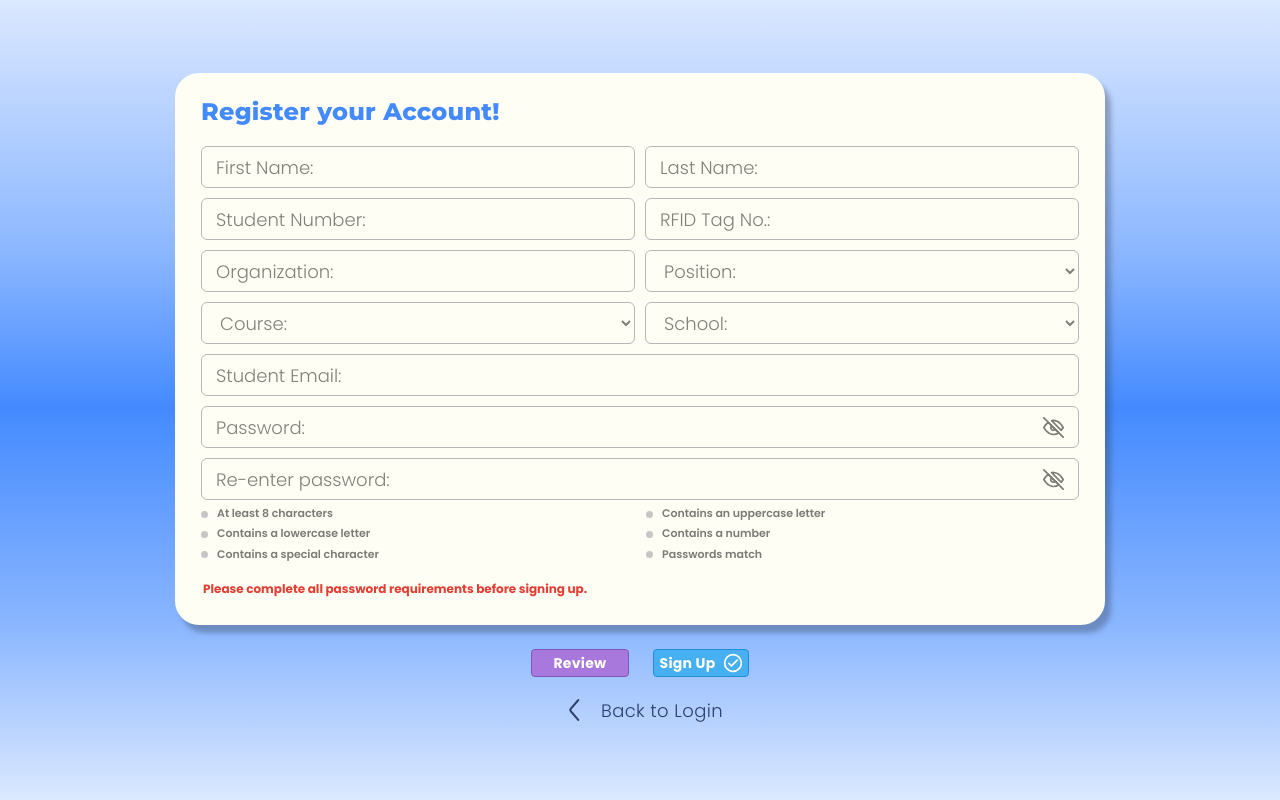
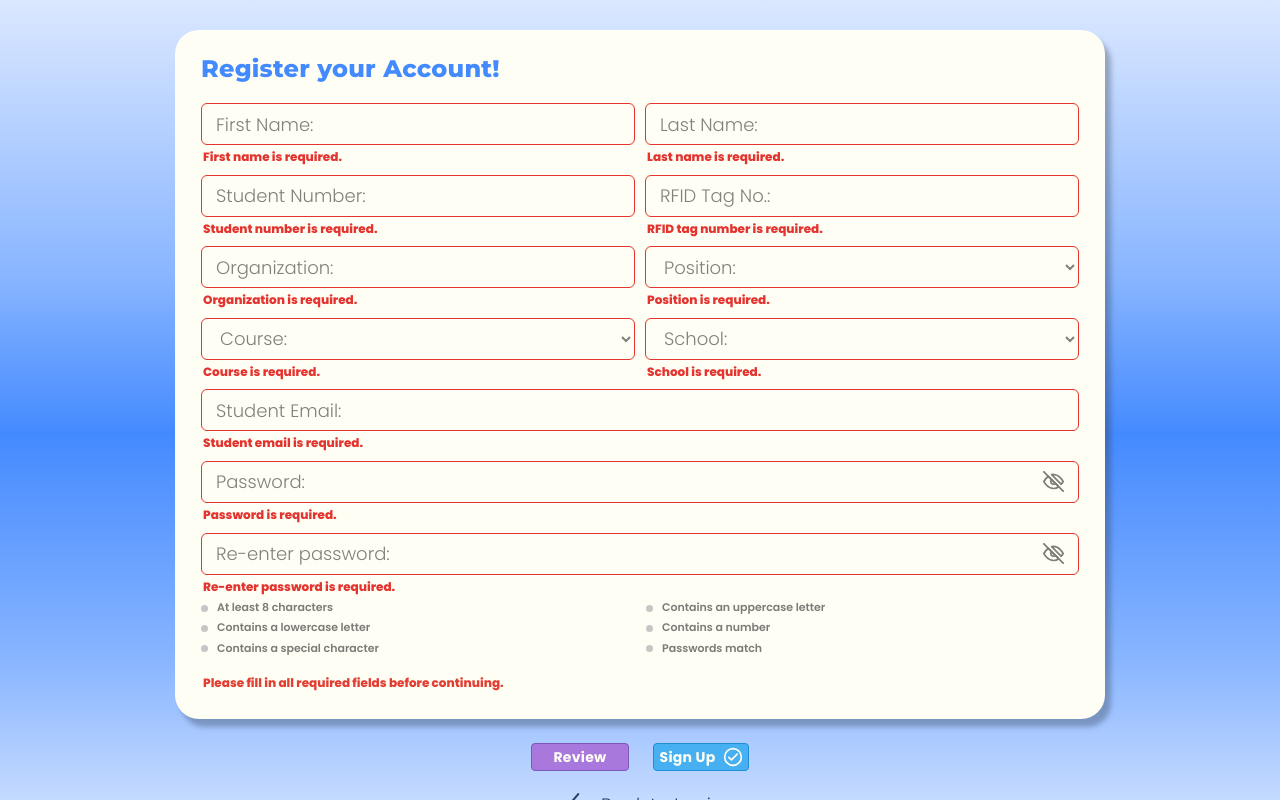
Before and after one commit to misxabien/DCSPACE_NEXT_WEB, a Next.js app: page /register in a window 1280 px wide. Both pictures are taken after a click on the button "Sign Up". Built offline with nearby package versions, Linux system fonts and the light colour scheme.

Commit message:
Provided helpful form error messages in register account page and fixed the design and spacing

```diff
--- a/app/login/login.css
+++ b/app/login/login.css
@@ -209,8 +209,12 @@
   color: #e33e33;
   font-family: var(--font-poppins), sans-serif;
   font-size: 12px;
-  font-weight: 700;
+  font-weight: 800;
   line-height: 1.35;
+}
+
+.login-scope .input[aria-invalid="true"] {
+  border-color: #e3342f;
 }
 
 .login-scope .link {
@@ -848,6 +852,26 @@
   filter: brightness(1.04);
 }
 
+.login-scope .register-field {
+  display: flex;
+  flex-direction: column;
+  gap: 4px;
+  min-width: 0;
+}
+
+.login-scope .register-field .auth-field-error {
+  margin: 0 2px;
+  color: #e3342f;
+  font-size: 12px;
+  font-weight: 800;
+  line-height: 1.3;
+}
+
+.login-scope .register-form input[aria-invalid="true"],
+.login-scope .register-form select[aria-invalid="true"] {
+  border-color: #e3342f;
+}
+
 @keyframes registerCardIn {
   from {
     opacity: 0.4;
--- a/components/RegisterAccountContent.tsx
+++ b/components/RegisterAccountContent.tsx
@@ -44,6 +44,7 @@ export function RegisterAccountContent() {
   const [password, setPassword] = useState("");
   const [confirmPassword, setConfirmPassword] = useState("");
   const [validationError, setValidationError] = useState("");
+  const [fieldErrors, setFieldErrors] = useState<Record<string, string>>({});
 
   const passwordChecks = [
     { label: "At least 8 characters", valid: password.length >= 8 },
@@ -56,13 +57,81 @@ export function RegisterAccountContent() {
 
   const passwordIsValid = passwordChecks.every((check) => check.valid);
 
+  const requiredFields = [
+    { name: "first_name", label: "First name" },
+    { name: "last_name", label: "Last name" },
+    { name: "student_number", label: "Student number" },
+    { name: "rfid_number", label: "RFID tag number" },
+    { name: "organization_part", label: "Organization" },
+    { name: "organization_role", label: "Position" },
+    { name: "course", label: "Course" },
+    { name: "school", label: "School" },
+    { name: "student_email", label: "Student email" },
+    { name: "password", label: "Password" },
+    { name: "confirm_password", label: "Re-enter password" },
+  ];
+
   const getValue = (formData: FormData, key: string) => {
     const value = formData.get(key);
     return typeof value === "string" && value.trim() ? value.trim() : "Not provided";
   };
 
+  const validateRequiredFields = () => {
+    if (!formRef.current) return false;
+
+    const formData = new FormData(formRef.current);
+    const errors: Record<string, string> = {};
+
+    requiredFields.forEach((field) => {
+      const value = formData.get(field.name);
+
+      if (typeof value !== "string" || !value.trim()) {
+        errors[field.name] = `${field.label} is required.`;
+      }
+    });
+
+    requiredFields.forEach((field) => {
+      const value = formData.get(field.name);
+
+      if (typeof value !== "string" || !value.trim()) {
+        errors[field.name] = `${field.label} is required.`;
+      }
+
+      if (
+        field.name === "student_email" &&
+        typeof value === "string" &&
+        value.trim() &&
+        !value.trim().toLowerCase().endsWith("@sdca.edu.ph")
+      ) {
+        errors[field.name] = "Please provide a valid SDCA email (@sdca.edu.ph).";
+      }
+    });
+
+    setFieldErrors(errors);
+
+    if (Object.keys(errors).length > 0) {
+      setValidationError("Please fill in all required fields before continuing.");
+      return false;
+    }
+
+    setValidationError("");
+    return true;
+  };
+
+  const clearFieldError = (fieldName: string) => {
+    setFieldErrors((current) => {
+      const updated = { ...current };
+      delete updated[fieldName];
+      return updated;
+    });
+
+    setValidationError("");
+  };
+
   const handleReview = () => {
     if (!formRef.current) return;
+
+    if (!validateRequiredFields()) return;
 
     if (!passwordIsValid) {
       setValidationError("Please complete all password requirements before reviewing.");
@@ -81,8 +150,8 @@ export function RegisterAccountContent() {
       organizationRole: getValue(formData, "organization_role"),
       course: getValue(formData, "course"),
       school: getValue(formData, "school"),
-      password: getValue(formData, "password") === "Not provided" ? "Not provided" : "********",
-      confirmPassword: getValue(formData, "confirm_password") === "Not provided" ? "Not provided" : "********",
+      password: "********",
+      confirmPassword: "********",
     });
 
     setValidationError("");
@@ -91,6 +160,11 @@ export function RegisterAccountContent() {
 
   const handleSignUp = () => {
     if (!formRef.current) return;
+
+    if (!validateRequiredFields()) {
+      setShowReview(false);
+      return;
+    }
 
     if (!passwordIsValid) {
       setValidationError("Please complete all password requirements before signing up.");
@@ -122,19 +196,53 @@ export function RegisterAccountContent() {
 
           <form ref={formRef} className="register-form">
             <div className="register-two-col">
-              <input name="first_name" type="text" placeholder="First Name:" aria-label="First Name" />
-              <input name="last_name" type="text" placeholder="Last Name:" aria-label="Last Name" />
+              <div className="register-field">
+                <input
+                  name="first_name"
+                  type="text"
+                  placeholder="First Name:"
+                  aria-label="First Name"
+                  aria-invalid={!!fieldErrors.first_name}
+                  onChange={() => clearFieldError("first_name")}
+                />
+                {fieldErrors.first_name && <p className="auth-field-error">{fieldErrors.first_name}</p>}
+              </div>
+
+              <div className="register-field">
+                <input
+                  name="last_name"
+                  type="text"
+                  placeholder="Last Name:"
+                  aria-label="Last Name"
+                  aria-invalid={!!fieldErrors.last_name}
+                  onChange={() => clearFieldError("last_name")}
+                />
+                {fieldErrors.last_name && <p className="auth-field-error">{fieldErrors.last_name}</p>}
+              </div>
             </div>
 
             <div className="register-two-col">
-              <input name="student_number" type="text" placeholder="Student Number:" aria-label="Student Number" />
+              <div className="register-field">
+                <input
+                  name="student_number"
+                  type="text"
+                  placeholder="Student Number:"
+                  aria-label="Student Number"
+                  aria-invalid={!!fieldErrors.student_number}
+                  onChange={() => clearFieldError("student_number")}
+                />
+                {fieldErrors.student_number && <p className="auth-field-error">{fieldErrors.student_number}</p>}
+              </div>
 
+              <div className="register-field">
                 <input
                   name="rfid_number"
                   type="text"
                   placeholder="RFID Tag No.:"
                   aria-label="RFID Number"
+                  aria-invalid={!!fieldErrors.rfid_number}
                   autoFocus
+                  onChange={() => clearFieldError("rfid_number")}
                   onKeyDown={(event) => {
                     if (event.key === "Enter") {
                       event.preventDefault();
@@ -142,27 +250,50 @@ export function RegisterAccountContent() {
                     }
                   }}
                 />
+                {fieldErrors.rfid_number && <p className="auth-field-error">{fieldErrors.rfid_number}</p>}
+              </div>
             </div>
 
             <div className="register-two-col">
+              <div className="register-field">
                 <input
                   name="organization_part"
                   type="text"
                   placeholder="Organization:"
                   aria-label="Organization or Part of Organization"
+                  aria-invalid={!!fieldErrors.organization_part}
+                  onChange={() => clearFieldError("organization_part")}
                 />
+                {fieldErrors.organization_part && <p className="auth-field-error">{fieldErrors.organization_part}</p>}
+              </div>
 
-              <select name="organization_role" aria-label="Organization Role" defaultValue="">
+              <div className="register-field">
+                <select
+                  name="organization_role"
+                  aria-label="Organization Role"
+                  defaultValue=""
+                  aria-invalid={!!fieldErrors.organization_role}
+                  onChange={() => clearFieldError("organization_role")}
+                >
                   <option value="" disabled>
                     Position:
                   </option>
                   <option value="Organization Member">Organization Member</option>
                   <option value="Officer">Organization Officer</option>
                 </select>
+                {fieldErrors.organization_role && <p className="auth-field-error">{fieldErrors.organization_role}</p>}
+              </div>
             </div>
 
             <div className="register-two-col">
-              <select name="course" aria-label="Course" defaultValue="">
+              <div className="register-field">
+                <select
+                  name="course"
+                  aria-label="Course"
+                  defaultValue=""
+                  aria-invalid={!!fieldErrors.course}
+                  onChange={() => clearFieldError("course")}
+                >
                   <option value="" disabled>
                     Course:
                   </option>
@@ -188,8 +319,17 @@ export function RegisterAccountContent() {
                   <option value="BMA">BMA – Bachelor of Multimedia Arts</option>
                   <option value="BSIT">BSIT – Bachelor of Science in Information Technology</option>
                 </select>
+                {fieldErrors.course && <p className="auth-field-error">{fieldErrors.course}</p>}
+              </div>
 
-              <select name="school" aria-label="School" defaultValue="">
+              <div className="register-field">
+                <select
+                  name="school"
+                  aria-label="School"
+                  defaultValue=""
+                  aria-invalid={!!fieldErrors.school}
+                  onChange={() => clearFieldError("school")}
+                >
                   <option value="" disabled>
                     School:
                   </option>
@@ -199,20 +339,27 @@ export function RegisterAccountContent() {
                   <option value="SIHTM">SIHTM – School of International Hospitality, Tourism, and Management</option>
                   <option value="SCMCS">SCMCS – School of Communication, Multimedia, and Computer Studies</option>
                 </select>
+                {fieldErrors.school && <p className="auth-field-error">{fieldErrors.school}</p>}
+              </div>
             </div>
 
+            <div className="register-field">
               <input
                 name="student_email"
                 type="email"
                 placeholder="Student Email:"
                 aria-label="Student Email"
+                aria-invalid={!!fieldErrors.student_email}
                 value={studentEmail}
                 onChange={(event) => {
                   setStudentEmail(event.target.value);
-                setValidationError("");
+                  clearFieldError("student_email");
                 }}
               />
+              {fieldErrors.student_email && <p className="auth-field-error">{fieldErrors.student_email}</p>}
+            </div>
 
+            <div className="register-field">
               <label className="register-password-wrap">
                 <span className="register-sr-only">Password</span>
                 <input
@@ -221,10 +368,11 @@ export function RegisterAccountContent() {
                   placeholder="Password:"
                   aria-label="Password"
                   autoComplete="new-password"
+                  aria-invalid={!!fieldErrors.password}
                   value={password}
                   onChange={(event) => {
                     setPassword(event.target.value);
-                  setValidationError("");
+                    clearFieldError("password");
                   }}
                 />
                 <button
@@ -236,7 +384,10 @@ export function RegisterAccountContent() {
                   {showPassword ? <EyeOpenIcon /> : <EyeClosedIcon />}
                 </button>
               </label>
+              {fieldErrors.password && <p className="auth-field-error">{fieldErrors.password}</p>}
+            </div>
 
+            <div className="register-field">
               <label className="register-password-wrap">
                 <span className="register-sr-only">Re-enter password</span>
                 <input
@@ -245,10 +396,11 @@ export function RegisterAccountContent() {
                   placeholder="Re-enter password:"
                   aria-label="Re-enter password"
                   autoComplete="new-password"
+                  aria-invalid={!!fieldErrors.confirm_password}
                   value={confirmPassword}
                   onChange={(event) => {
                     setConfirmPassword(event.target.value);
-                  setValidationError("");
+                    clearFieldError("confirm_password");
                   }}
                 />
                 <button
@@ -260,6 +412,8 @@ export function RegisterAccountContent() {
                   {showConfirmPassword ? <EyeOpenIcon /> : <EyeClosedIcon />}
                 </button>
               </label>
+              {fieldErrors.confirm_password && <p className="auth-field-error">{fieldErrors.confirm_password}</p>}
+            </div>
 
             <ul className="password-requirements" aria-label="Password requirements">
               {passwordChecks.map((check) => (
```
Lines whose indentation alone changed are shown as unchanged.
